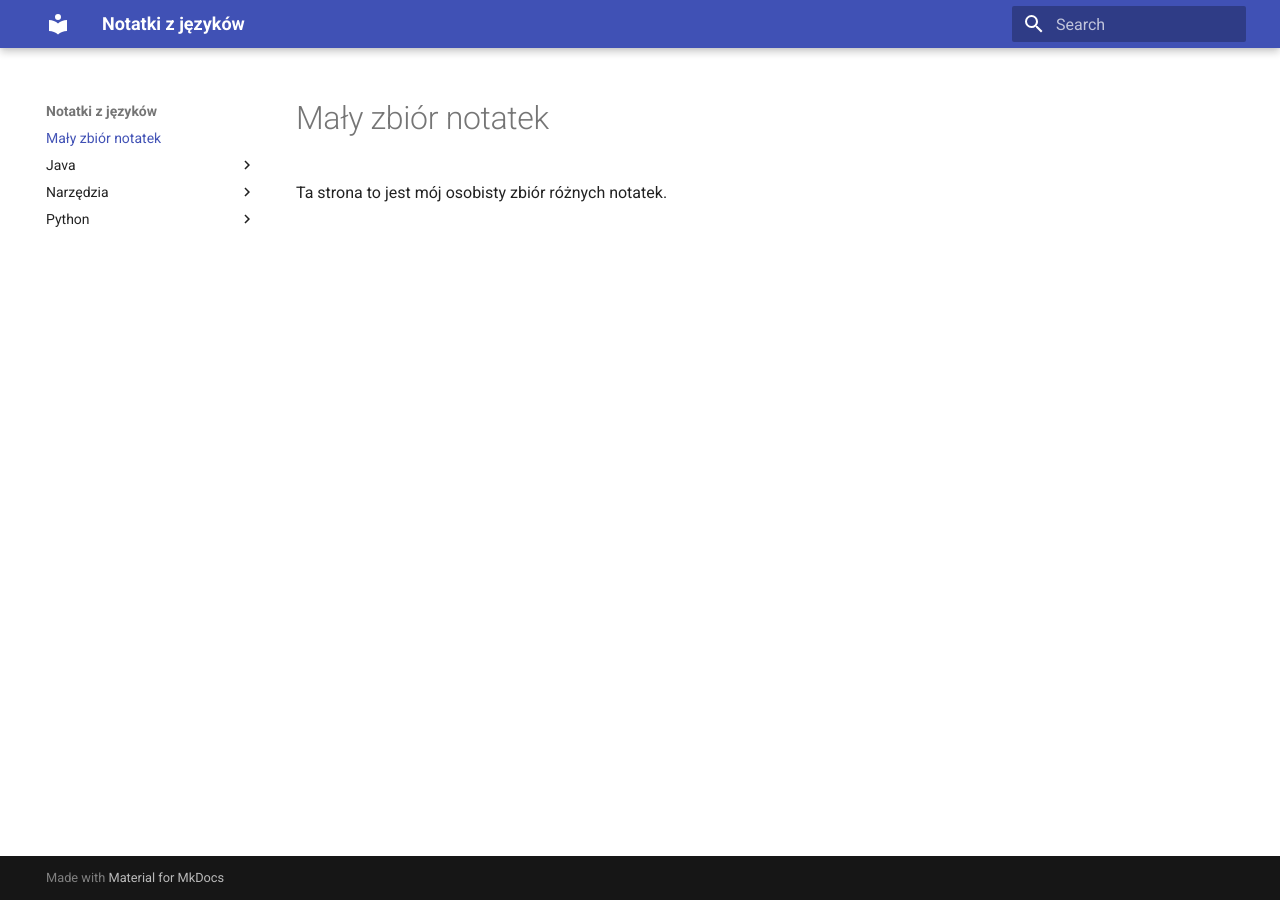
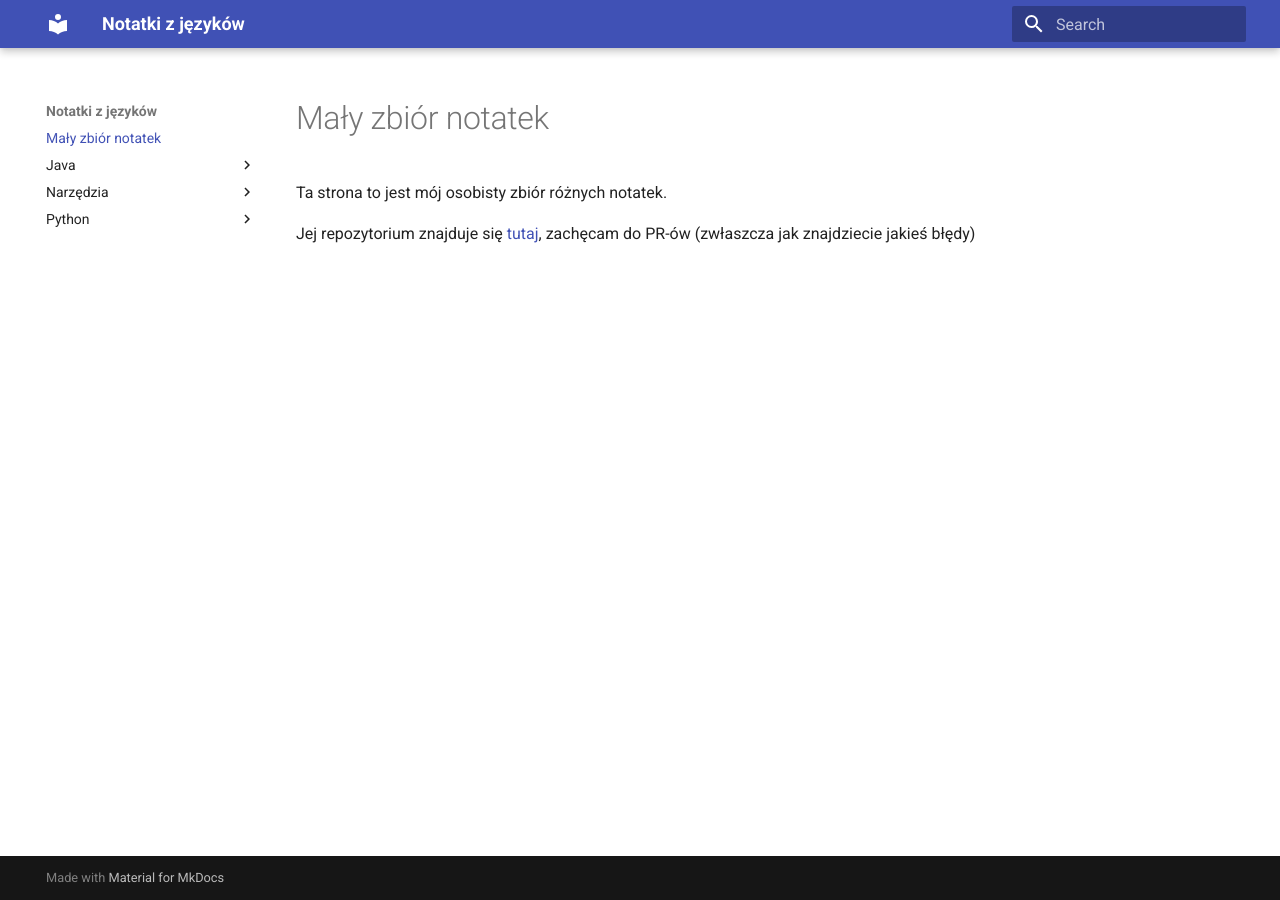
Before and after one commit to pktiuk/notatki_z_jezykow, an MkDocs documentation site: the page built from docs/index.md, in a window 1280 px wide. Built offline with MkDocs 1.6.1 and Material for MkDocs 9.7.7, drawn with Linux system fonts in a browser that asks for light colours.

Commit message:
Dodać wiadomość

```diff
--- a/docs/index.md
+++ b/docs/index.md
@@ -1,3 +1,5 @@
 # Mały zbiór notatek
 
 Ta strona to jest mój osobisty zbiór różnych notatek.
+
+Jej repozytorium znajduje się [tutaj](https://github.com/pktiuk/notatki_z_jezykow), zachęcam do PR-ów (zwłaszcza jak znajdziecie jakieś błędy)
```
